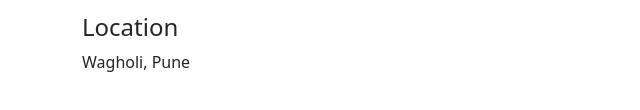
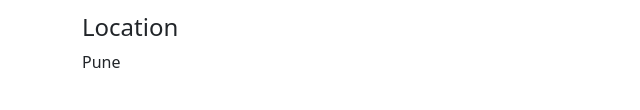
Before and after one commit to tusharlahekar/HealthGuardian-Disease-Detection-Using-Natural-Language-Processing, a plain HTML site: page contact.html in a window 1280 px wide. Shown: the part 470-580 px from the top of the page, 0-640 px from the left. Drawn offline with nearby package versions, Linux system fonts and the light colour scheme.

Commit message:
contact.html

```diff
--- a/contact.html
+++ b/contact.html
@@ -30,7 +30,7 @@
 </p>
 <h4>Location
 </h4>
-<p>Wagholi, Pune</p>
+<p>Pune</p>
 
 
 
```
